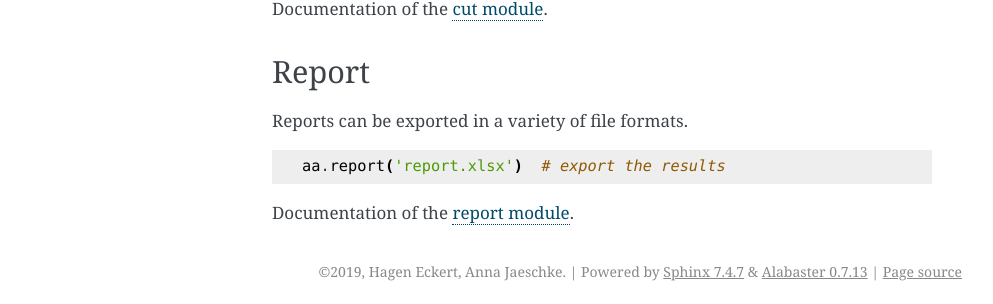
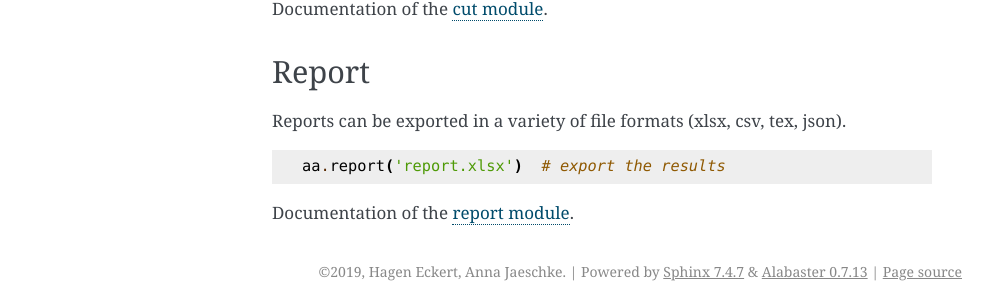
Before and after one commit to science64/proMAD, a Sphinx documentation site: the page built from docs/usage.rst, in a window 1280 px wide. Shown: the part 1141-1445 px from the top of the page, without its empty margins (148-1141 px from the left). Built offline with Sphinx 7.4.7, drawn with Linux system fonts in a browser that asks for light colours.

Commit message:
update report module documentation

```diff
--- a/docs/setup.rst
+++ b/docs/setup.rst
@@ -2,12 +2,12 @@ Setup
 --------------------
 The ``proMAD`` library is accessible through the Python Package Index (PyPI).
 
-.. code-block::
+.. code-block:: bash
 
    pip install proMAD
 
 You can also install the latest version directly from GitHub.
 
-.. code-block::
+.. code-block:: bash
 
     pip install -U git+https://github.com/theia-dev/proMAD.git#egg=proMAD
--- a/docs/usage.rst
+++ b/docs/usage.rst
@@ -64,7 +64,7 @@ Documentation of the `cut module`_.
 Report
 ----------
 
-Reports can be exported in a variety of file formats.
+Reports can be exported in a variety of file formats (xlsx, csv, tex, json).
 
 .. code-block:: python
 
```
Also changed, not shown: 1 other file.
